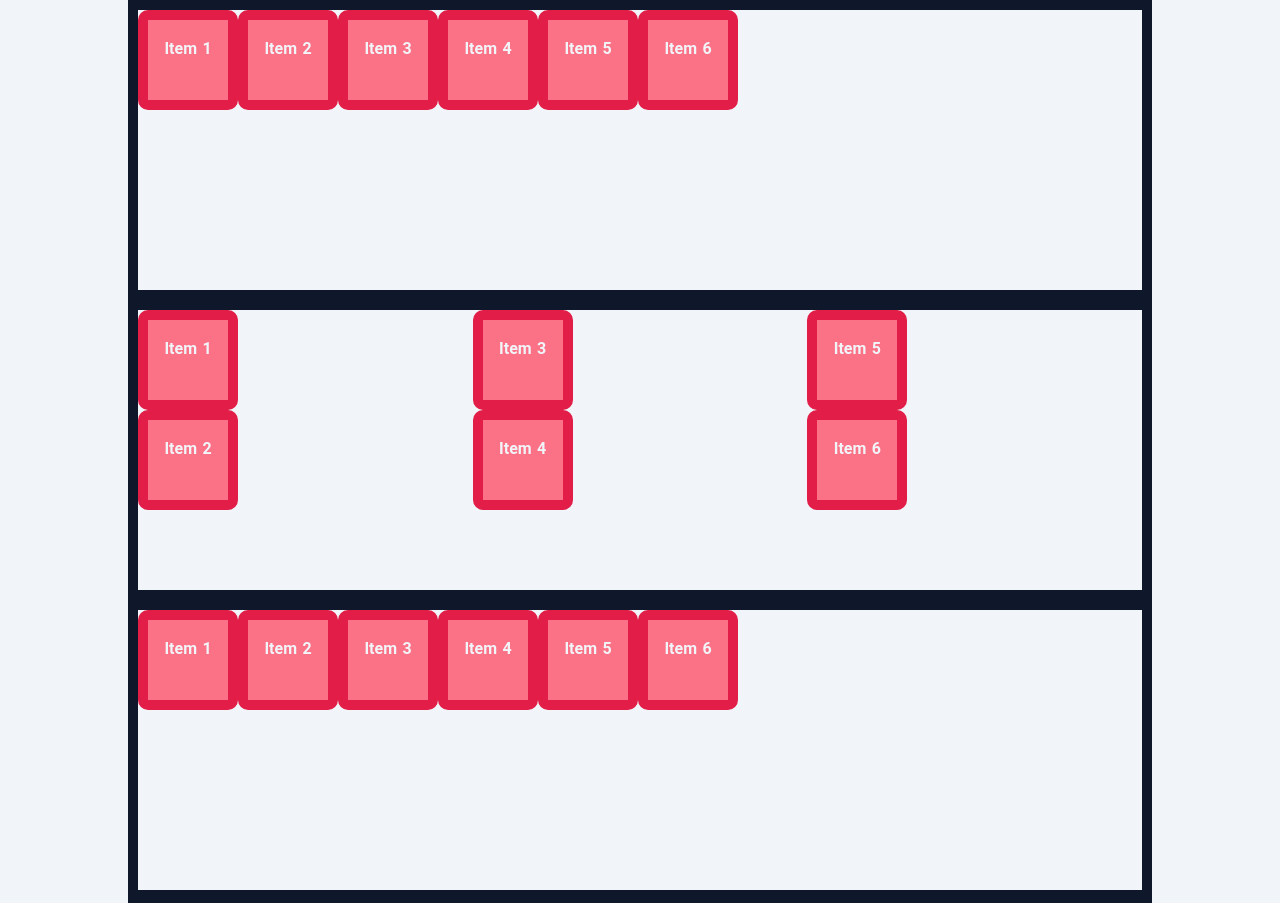
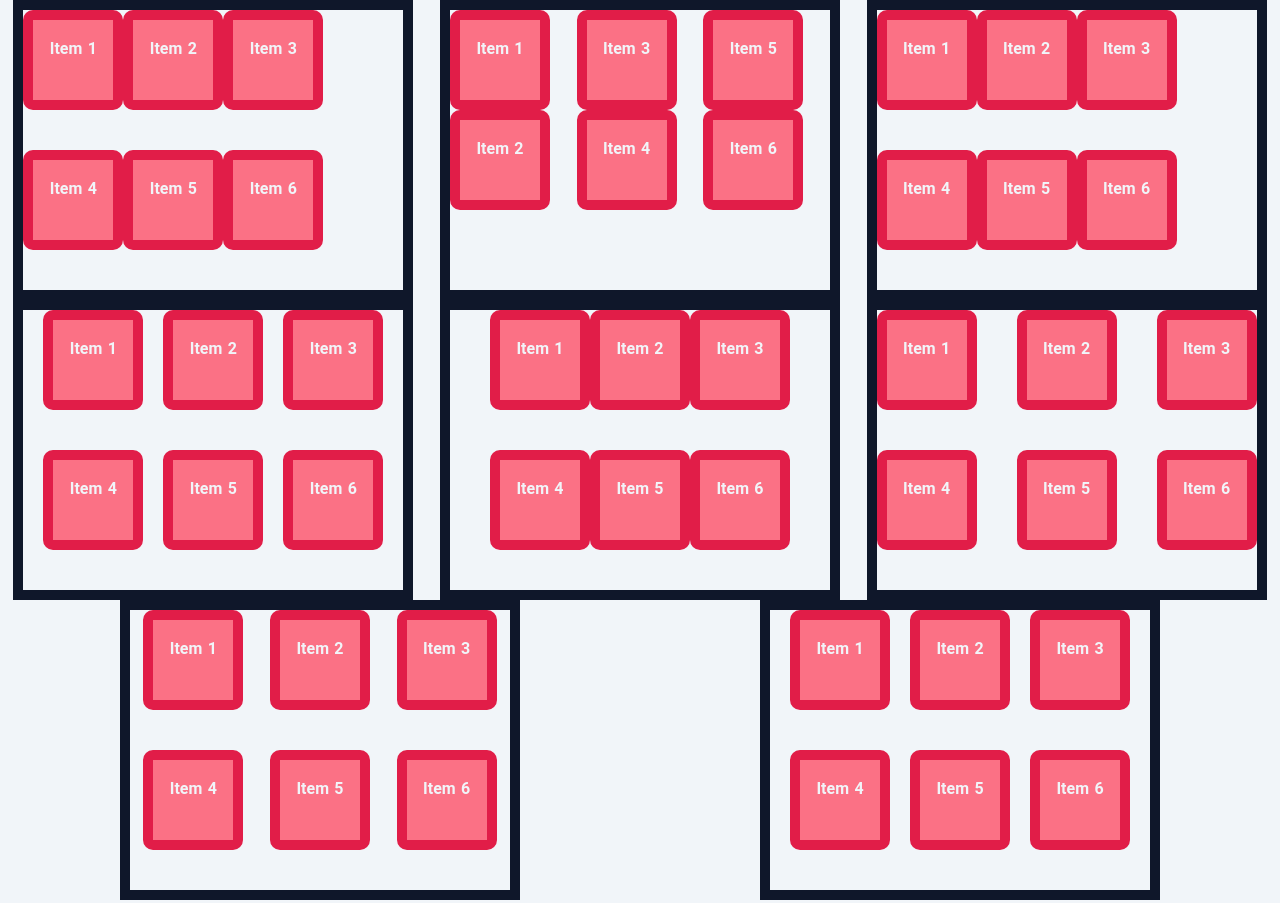
Before and after one commit to ManaBytes/boxes, a plain HTML site: page flexbox/index.html in a window 1280 px wide. Shown: the top 903 px of the page. Drawn offline with Linux system fonts and the light colour scheme.

Commit message:
Add just(ify) style

```diff
--- a/flexbox/style.css
+++ b/flexbox/style.css
@@ -26,7 +26,7 @@ body {
     flex-wrap: wrap;
 }
 .container {
-    width: 80%;
+    width: 400px;
     height: 300px;
     margin: 0 auto;
     border: 10px solid var(--clr-dark);
@@ -57,4 +57,22 @@ body {
     flex-direction: column;
 }
 
-/* Return to, replace border size for many many boxes */
+.just {
+  justify-content: flex-start;
+}
+
+.juste {
+  justify-content: flex-end;
+}
+.justc {
+  justify-content: center;
+}
+.justb {
+  justify-content: space-between;
+}
+.justa {
+  justify-content: space-around;
+}
+.juste {
+  justify-content: space-evenly;
+}
```
